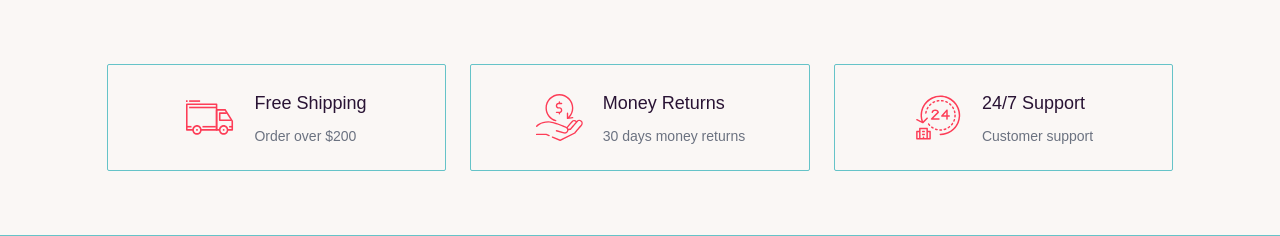
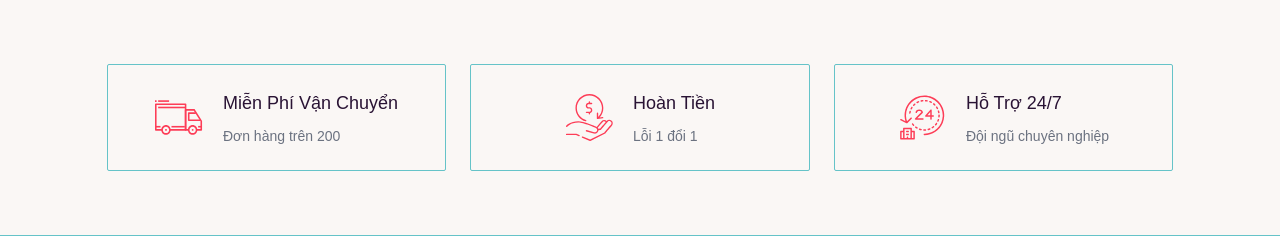
Before and after one commit to WuzenLiz/Django-eCommerce-With-Tailwindcss, a Django app: template templates/saleproduct/index.html in a window 1280 px wide. Shown: the part 138-374 px from the top of the page. Run offline with Django 3.2, Linux system fonts and the light colour scheme; the template is opened without the code that fills it, so the values that code supplies are empty; style sheets or scripts are compiled from the project's sources.

Commit message:
Update???

```diff
--- a/templates/saleproduct/index.html
+++ b/templates/saleproduct/index.html
@@ -12,9 +12,9 @@
   style="background-image: url({{ BannerContent.image.url }});">
   <div class="container mx-auto px-5 lg:px-0">
    <h1 class="text-6xl text-purple-100 font-medium mb-4 capitalize prose whitespace-normal font-outline-wh">
-    {{ BannerContent.title }}
+    {{ BannerContent.title|default_if_none:' ' }}
    </h1>
-   <p class="text-base text-purple-200 font-medium italic font-quote whitespace-nowrap font-outline-wh">{{ BannerContent.subtitle }}</p>
+   <p class="text-base text-purple-200 font-medium italic font-quote whitespace-nowrap font-outline-wh">{{ BannerContent.subtitle|default_if_none:' ' }}</p>
   </div>
   <a href="{{ BannerContent.link|default_if_none:'javascript:void(0)' }}"></a>
  </div>
@@ -32,8 +32,8 @@
     alt="Delivery"
     class="w-12 h-12 object-contain" />
    <div class="prose">
-    <h4 class="font-medium capitalize text-lg">Free Shipping</h4>
-    <p class="text-gray-500 text-sm">Order over $200</p>
+    <h4 class="font-medium capitalize text-lg">Miễn Phí vận chuyển</h4>
+    <p class="text-gray-500 text-sm">Đơn hàng trên 200</p>
    </div>
   </div>
   <div
@@ -43,8 +43,8 @@
     alt="Delivery"
     class="w-12 h-12 object-contain" />
    <div class="prose">
-    <h4 class="font-medium capitalize text-lg">Money Returns</h4>
-    <p class="text-gray-500 text-sm">30 days money returns</p>
+    <h4 class="font-medium capitalize text-lg">Hoàn tiền</h4>
+    <p class="text-gray-500 text-sm">Lỗi 1 đổi 1</p>
    </div>
   </div>
   <div
@@ -54,8 +54,8 @@
     alt="Delivery"
     class="w-12 h-12 object-contain" />
    <div class="prose">
-    <h4 class="font-medium capitalize text-lg">24/7 Support</h4>
-    <p class="text-gray-500 text-sm">Customer support</p>
+    <h4 class="font-medium capitalize text-lg">Hỗ trợ 24/7</h4>
+    <p class="text-gray-500 text-sm">Đội ngũ chuyên nghiệp</p>
    </div>
   </div>
  </div>
@@ -66,7 +66,7 @@
 {% if Categories %}
 <div class="container py-16 mx-auto px-9 lg:px-3">
  <h2 class="text-2xl font-medium text-gray-800 uppercase mb-6">
-  Theo theo danh mục
+  Theo danh mục
  </h2>
  <div class="grid grid-cols-4 gap-3">
   {% for item in Categories %}
@@ -91,7 +91,7 @@
 {% if Brands %}
 <div class="container py-16 mx-auto px-9 lg:px-3">
  <h2 class="text-2xl font-medium text-gray-800 uppercase mb-6">
-  Theo theo nhãn hiệu
+  Theo nhãn hiệu
  </h2>
  <div class="grid grid-cols-4 gap-3">
   {% for item in Brands %}
```
